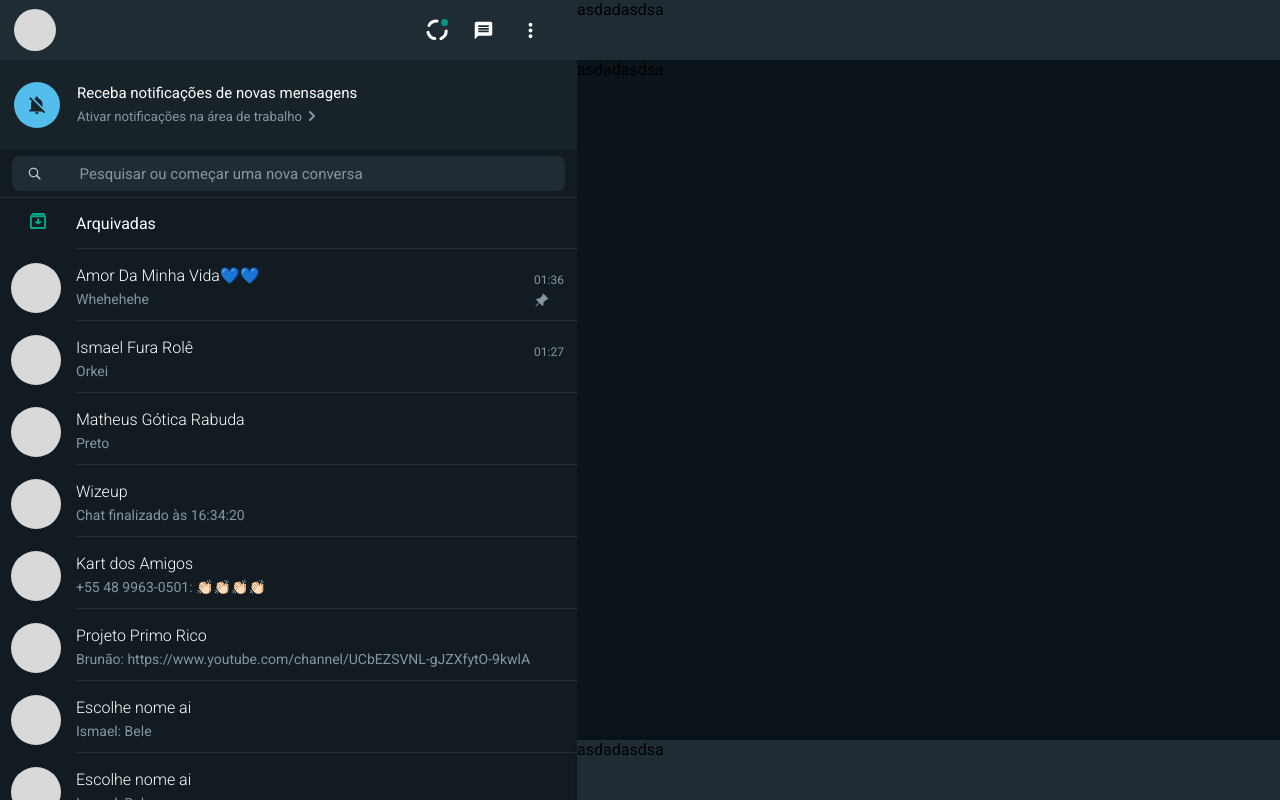
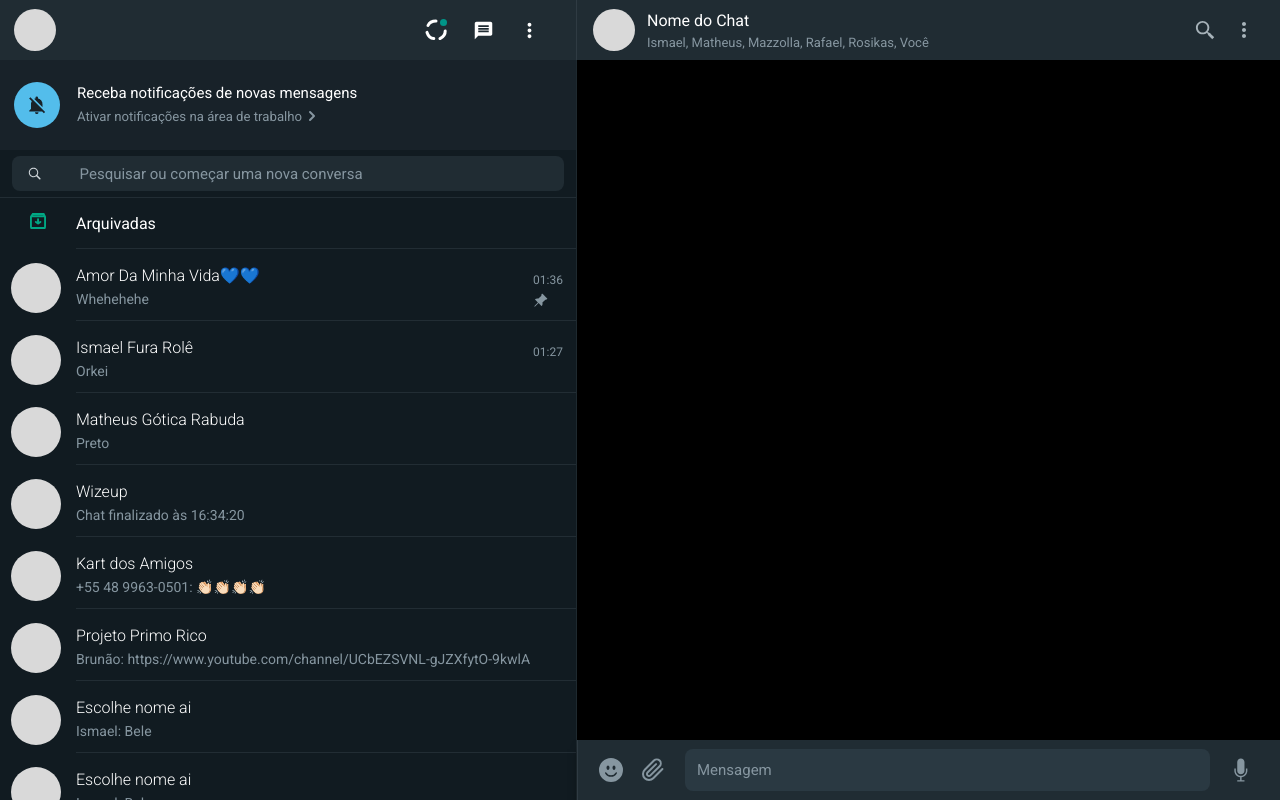
Before and after one commit to Bkuste2/whatsapp-layout, a React (Vite) app: page / in a window 1280 px wide. Built offline with nearby package versions, Linux system fonts and the light colour scheme.

Commit message:
Sixth Commit

```diff
--- a/package.json
+++ b/package.json
@@ -14,6 +14,7 @@
     "styled-components": "^5.3.5"
   },
   "devDependencies": {
+    "@types/node": "^18.0.0",
     "@types/react": "^18.0.0",
     "@types/react-dom": "^18.0.0",
     "@types/styled-components": "^5.1.25",
--- a/src/components/ChannelData/index.tsx
+++ b/src/components/ChannelData/index.tsx
@@ -1,11 +1,14 @@
 import React from 'react';
 
 import { Container } from './styles';
-
+import Fundo from '../../imgs/fundo.jpg'
 const ChannelData: React.FC = () => {
   return (
       <Container>
-        asdadasdsa
+        <div style={{
+          backgroundColor:'#0b141a'
+        }}/>
+
       </Container>
   )
 }
--- a/src/components/ChannelData/styles.tsx
+++ b/src/components/ChannelData/styles.tsx
@@ -2,5 +2,9 @@ import styled from 'styled-components';
 
 export const Container = styled.div`
     grid-area:CD;
-    background-color: var(--channel-data-bg);
+
+    width:100%;
+    height:100%;
+
+    background-color:#000;
 `;
--- a/src/components/ChannelInfo/index.tsx
+++ b/src/components/ChannelInfo/index.tsx
@@ -1,11 +1,29 @@
 import React from 'react';
 
-import { Container } from './styles';
+import { Container, ChatName, Participants, Avatar, SearchIcon, More} from './styles';
 
 const ChannelInfo: React.FC = () => {
   return (
       <Container>
-        asdadasdsa
+        <div className="div-avatar">
+          <Avatar />
+        </div>
+
+        <div className="big-div">
+          <div className='labels'>
+            <ChatName>
+              Nome do Chat
+            </ChatName>
+            <Participants>
+              Ismael, Matheus, Mazzolla, Rafael, Rosikas, Você
+            </Participants>
+          </div>
+          <div className="icons">
+            <SearchIcon />
+            <More />
+          </div>
+        </div>
+
       </Container>
   )
 }
--- a/src/components/ChannelInfo/styles.tsx
+++ b/src/components/ChannelInfo/styles.tsx
@@ -1,8 +1,87 @@
 import styled from 'styled-components';
+
+import { BiSearchAlt2 } from 'react-icons/bi';
+import { MdMoreVert } from 'react-icons/md';
 
 export const Container = styled.div`
     grid-area:CI;
 
+    width:100%;
+    min-width:465px;
     background-color: var(--primary);
 
+    display:flex;
+    align-items:center;
+
+    .div-avatar{
+        width:70px;
+    }
+
+    .big-div{
+        width:100%;
+
+        display:flex;
+        justify-content:space-between;
+        align-items:center;
+        padding-right:24px;
+    }
+
+    .icons{
+        display:flex;
+        align-items:center;
+    }
+    .icons:hover{
+        cursor:pointer;
+    }
 `;
+
+export const Avatar = styled.div`
+    width:42px;
+    height:42px;
+    margin-left:16px;
+    margin-right: 13px;
+
+    border-radius:50%;
+    background-color: var(--avatar);
+
+    &:hover{
+        cursor:pointer;
+    }
+`;
+
+export const ChatName = styled.span`
+    color:var(--white);
+    &:first-child:hover{
+        cursor:pointer;
+    }
+`;
+
+export const Participants = styled.div`
+    font-size:13px;
+    margin-top:5px;
+    color:var(--light-gray);
+
+    &:hover{
+        cursor:pointer;
+    }
+`;
+
+export const SearchIcon = styled(BiSearchAlt2)`
+    width:23px;
+    height:23px;
+    color:#A7B3BA;
+    margin-right:15px;
+    &:hover{
+        cursor:pointer;
+    }
+`;
+
+export const More = styled(MdMoreVert)`
+    width:24px;
+    height:24px;
+    color: #A7B3BA;
+
+    &:hover{
+        cursor:pointer;
+    }
+`;
--- a/src/components/ChannelList/styles.tsx
+++ b/src/components/ChannelList/styles.tsx
@@ -6,6 +6,8 @@ export const Container = styled.div`
     background-color:var(--secondary);
     overflow:hidden;
     padding-bottom:8.4%;
+
+    border-right: 0.2px solid var(--border);
 `;
 
 export const FullLine = styled.div`
--- a/src/components/ChannelMessageInput/index.tsx
+++ b/src/components/ChannelMessageInput/index.tsx
@@ -1,11 +1,20 @@
 import React from 'react';
 
-import { Container } from './styles';
+import { Container, Icons, SmileIcon, ClipIcon, MicIcon } from './styles';
+import Fundo from '../../imgs/fundo.jpg'
 
 const ChannelMessageInput: React.FC = () => {
   return (
       <Container>
-        asdadasdsa
+        <div className="left">
+          <Icons>
+            <SmileIcon />
+            <ClipIcon />
+          </Icons>
+
+          <input type="text" placeholder='Mensagem'/>
+        </div>
+        <MicIcon />
       </Container>
   )
 }
--- a/src/components/ChannelMessageInput/styles.tsx
+++ b/src/components/ChannelMessageInput/styles.tsx
@@ -1,8 +1,71 @@
 import styled from 'styled-components';
+import { BsFillEmojiSmileFill } from 'react-icons/bs';
+import { FiPaperclip } from 'react-icons/fi';
+import { ImMic } from 'react-icons/im';
 
 export const Container = styled.div`
     grid-area:CMI;
 
     background-color:var(--CMI);
     box-shadow: 15px 19px 10px 10px black;
+    border-left:0.2px solid rgba(134,150,160,0.15);
+    display:flex;
+    align-items:center;
+    justify-content:space-between;
+    padding:0 27px 0 21px;
+
+    & > .left{
+        display:flex;
+        width:100%;
+    }
+
+    .left > input {
+        margin:0 20px;
+        width:100%;
+        height:42px;
+        padding:0 12px;
+        border-radius:8px;
+        color: var(--white);
+        background-color: var(--inputCD);
+        font-size:15px;
+    }
+    .left > input::placeholder {
+        color: var(--light-gray);
+    }
 `;
+
+export const Icons = styled.div`
+    display:flex;
+    align-items:center;
+`;
+
+export const SmileIcon = styled(BsFillEmojiSmileFill)`
+    width:24px;
+    height:24px;
+    color:var(--light-gray);
+
+    &:hover{
+        cursor:pointer;
+    }
+`;
+
+export const ClipIcon = styled(FiPaperclip)`
+    width:24px;
+    height:24px;
+    color:var(--light-gray);
+    margin-left:18px;
+
+    &:hover{
+        cursor:pointer;
+    }
+`;
+
+export const MicIcon = styled(ImMic)`
+    width:24px;
+    height:24px;
+    color:var(--light-gray);
+
+    &:hover{
+        cursor:pointer;
+    }
+`;
--- a/src/components/Layout/styles.tsx
+++ b/src/components/Layout/styles.tsx
@@ -21,4 +21,5 @@ export const Grid = styled.div`
     ;
 
     height: 100vh;
+    width: 100vw;
 `;
--- a/src/components/Notification/styles.tsx
+++ b/src/components/Notification/styles.tsx
@@ -11,6 +11,7 @@ export const Container = styled.div`
     padding:22px 14px;
 
     background-color: var(--notification-bg);
+    border-right: 0.2px solid var(--border);
 
     &:hover{
         cursor:pointer;
--- a/src/components/UserInfo/styles.tsx
+++ b/src/components/UserInfo/styles.tsx
@@ -4,12 +4,13 @@ import { MdMessage, MdMoreVert } from 'react-icons/md'
 export const Container = styled.div`
     grid-area:UI;
 
+    padding: 9px 35px 9px 14px ;
+    background-color: var(--primary);
+    border-right: 0.2px solid rgba(134,150,160,0.15);
 
     display:flex;
     align-items:center;
     justify-content:space-between;
-    background-color: var(--primary);
-    padding: 9px 35px 9px 14px ;
 `;
 
 export const Avatar = styled.div`
--- a/src/styles/Global.styles.tsx
+++ b/src/styles/Global.styles.tsx
@@ -28,5 +28,7 @@ export default createGlobalStyle`
         --light-gray: #8696A0;
         --border-channel-list:#222D34;
         --CMI:#202c33;
+        --inputCD: #2A3942;
+        --border:#1E292F;
     }
 `;
```
Also changed, not shown: src/imgs/fundo.jpg (added), 1 other file (tests, documents, lock files or other folders). Lines whose indentation alone changed are shown as unchanged.
